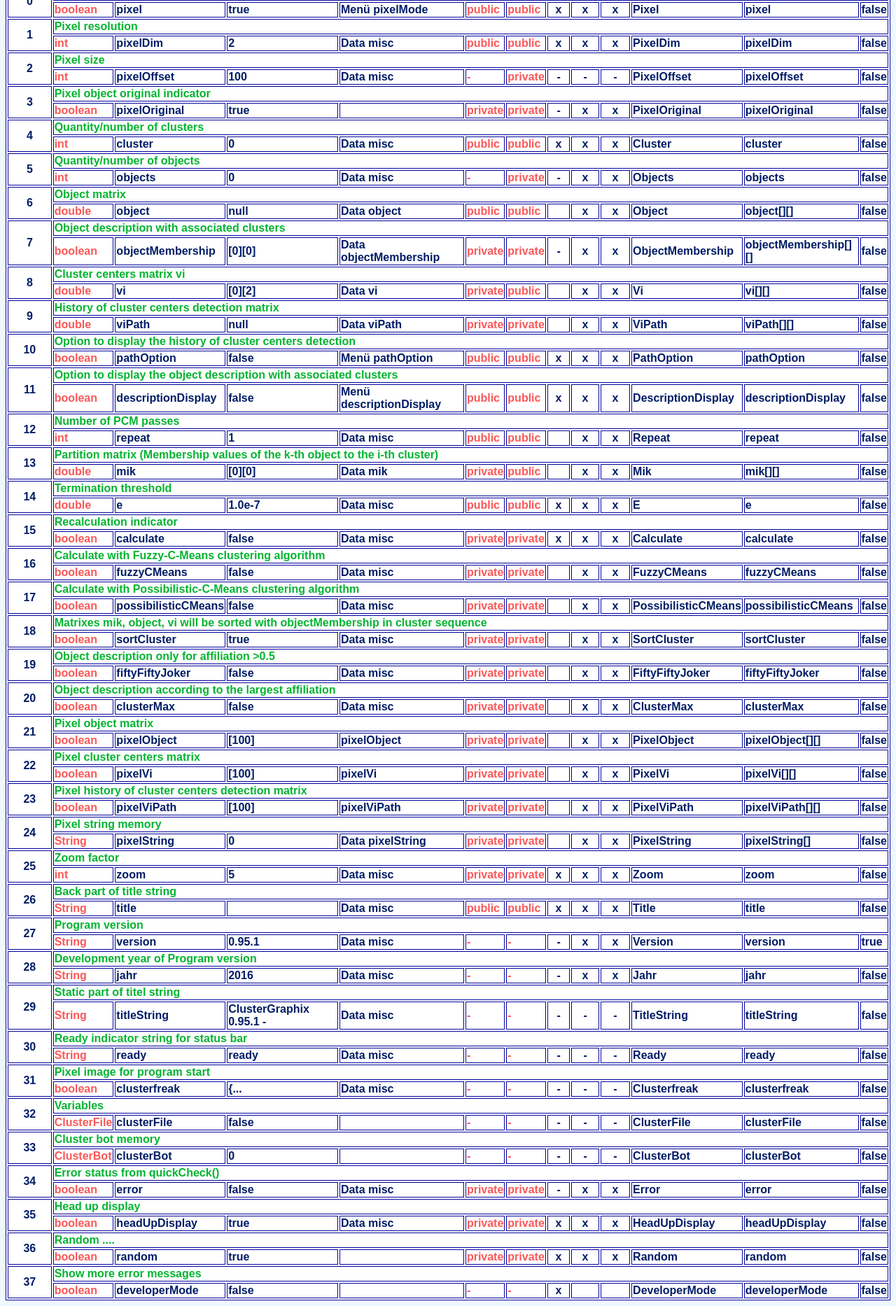
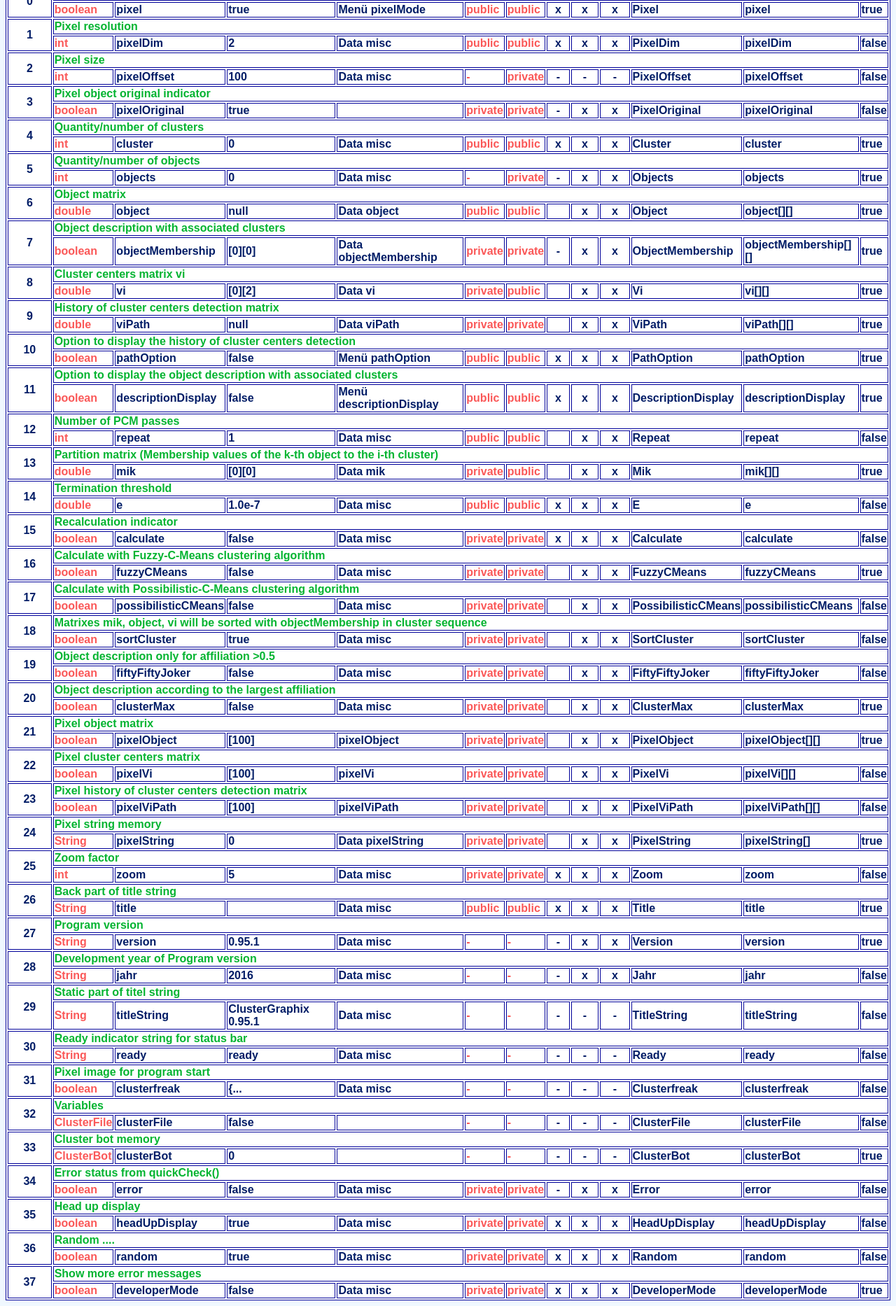
Before and after one commit to clusterfreak/ClusterGraphix, a plain HTML site: page DataFile.html in a window 1280 px wide. Shown: the part 114-1980 px from the top of the page at 70% size. Drawn offline with Linux system fonts and the light colour scheme.

Commit message:
developerMode, loop

```diff
--- a/DataFile.html
+++ b/DataFile.html
@@ -45,7 +45,7 @@
 				<th align=center>x</th>
 				<th align=left>Pixel</th>
 				<th align=left>pixel</th>
-				<th align=left>false</th>
+				<th align=left>true</th>
 			</tr>
 			<tr>
 				<th align=center rowspan="2">1</th>
@@ -117,7 +117,7 @@
 				<th align=center>x</th>
 				<th align=left>Cluster</th>
 				<th align=left>cluster</th>
-				<th align=left>false</th>
+				<th align=left>true</th>
 			</tr>
 			<tr>
 				<th align=center rowspan="2">5</th>
@@ -135,7 +135,7 @@
 				<th align=center>x</th>
 				<th align=left>Objects</th>
 				<th align=left>objects</th>
-				<th align=left>false</th>
+				<th align=left>true</th>
 			</tr>
 			<tr>
 				<th align=center rowspan="2">6</th>
@@ -153,7 +153,7 @@
 				<th align=center>x</th>
 				<th align=left>Object</th>
 				<th align=left>object[][]</th>
-				<th align=left>false</th>
+				<th align=left>true</th>
 			</tr>
 			<tr>
 				<th align=center rowspan="2">7</th>
@@ -171,7 +171,7 @@
 				<th align=center>x</th>
 				<th align=left>ObjectMembership</th>
 				<th align=left>objectMembership[][]</th>
-				<th align=left>false</th>
+				<th align=left>true</th>
 			</tr>
 			<tr>
 				<th align=center rowspan="2">8</th>
@@ -189,7 +189,7 @@
 				<th align=center>x</th>
 				<th align=left>Vi</th>
 				<th align=left>vi[][]</th>
-				<th align=left>false</th>
+				<th align=left>true</th>
 			</tr>
 			<tr>
 				<th align=center rowspan="2">9</th>
@@ -207,7 +207,7 @@
 				<th align=center>x</th>
 				<th align=left>ViPath</th>
 				<th align=left>viPath[][]</th>
-				<th align=left>false</th>
+				<th align=left>true</th>
 			</tr>
 			<tr>
 				<th align=center rowspan="2">10</th>
@@ -225,7 +225,7 @@
 				<th align=center>x</th>
 				<th align=left>PathOption</th>
 				<th align=left>pathOption</th>
-				<th align=left>false</th>
+				<th align=left>true</th>
 			</tr>
 			<tr>
 				<th align=center rowspan="2">11</th>
@@ -243,7 +243,7 @@
 				<th align=center>x</th>
 				<th align=left>DescriptionDisplay</th>
 				<th align=left>descriptionDisplay</th>
-				<th align=left>false</th>
+				<th align=left>true</th>
 			</tr>
 			<tr>
 				<th align=center rowspan="2">12</th>
@@ -279,7 +279,7 @@
 				<th align=center>x</th>
 				<th align=left>Mik</th>
 				<th align=left>mik[][]</th>
-				<th align=left>false</th>
+				<th align=left>true</th>
 			</tr>
 			<tr>
 				<th align=center rowspan="2">14</th>
@@ -333,7 +333,7 @@
 				<th align=center>x</th>
 				<th align=left>FuzzyCMeans</th>
 				<th align=left>fuzzyCMeans</th>
-				<th align=left>false</th>
+				<th align=left>true</th>
 			</tr>
 			<tr>
 				<th align=center rowspan="2">17</th>
@@ -405,7 +405,7 @@
 				<th align=center>x</th>
 				<th align=left>ClusterMax</th>
 				<th align=left>clusterMax</th>
-				<th align=left>false</th>
+				<th align=left>true</th>
 			</tr>
 			<tr>
 				<th align=center rowspan="2">21</th>
@@ -423,7 +423,7 @@
 				<th align=center>x</th>
 				<th align=left>PixelObject</th>
 				<th align=left>pixelObject[][]</th>
-				<th align=left>false</th>
+				<th align=left>true</th>
 			</tr>
 			<tr>
 				<th align=center rowspan="2">22</th>
@@ -477,7 +477,7 @@
 				<th align=center>x</th>
 				<th align=left>PixelString</th>
 				<th align=left>pixelString[]</th>
-				<th align=left>false</th>
+				<th align=left>true</th>
 			</tr>
 			<tr>
 				<th align=center rowspan="2">25</th>
@@ -513,7 +513,7 @@
 				<th align=center>x</th>
 				<th align=left>Title</th>
 				<th align=left>title</th>
-				<th align=left>false</th>
+				<th align=left>true</th>
 			</tr>
 			<tr>
 				<th align=center rowspan="2">27</th>
@@ -558,7 +558,7 @@
 			<tr>
 				<th align=left><font color=#FA5858>String</font></th>
 				<th align=left>titleString</th>
-				<th align=left>ClusterGraphix 0.95.1 - </th>
+				<th align=left>ClusterGraphix 0.95.1</th>
 				<th align=left>Data misc</th>
 				<th align=left><font color=#FA5858>-</font></th>
 				<th align=left><font color=#FA5858>-</font></th>
@@ -639,7 +639,7 @@
 				<th align=center>-</th>
 				<th align=left>ClusterBot</th>
 				<th align=left>clusterBot</th>
-				<th align=left>false</th>
+				<th align=left>true</th>
 			</tr>
 			<tr>
 				<th align=center rowspan="2">34</th>
@@ -685,7 +685,7 @@
 				<th align=left><font color=#FA5858>boolean</font></th>
 				<th align=left>random</th>
 				<th align=left>true</th>
-				<th align=left></th>
+				<th align=left>Data misc</th>
 				<th align=left><font color=#FA5858>private</font></th>
 				<th align=left><font color=#FA5858>private</font></th>
 				<th align=center>x</th>
@@ -703,15 +703,15 @@
 				<th align=left><font color=#FA5858>boolean</font></th>
 				<th align=left>developerMode</th>
 				<th align=left>false</th>
-				<th align=left></th>
-				<th align=left><font color=#FA5858>-</font></th>
-				<th align=left><font color=#FA5858>-</font></th>
+				<th align=left>Data misc</th>
+				<th align=left><font color=#FA5858>private</font></th>
+				<th align=left><font color=#FA5858>private</font></th>
 				<th align=center>x</th>
-				<th align=center></th>
-				<th align=center></th>
+				<th align=center>x</th>
+				<th align=center>x</th>
 				<th align=left>DeveloperMode</th>
 				<th align=left>developerMode</th>
-				<th align=left>false</th>
+				<th align=left>true</th>
 			</tr>
 			</p>
 		</table>
```
Also changed, not shown: 3 other files.
